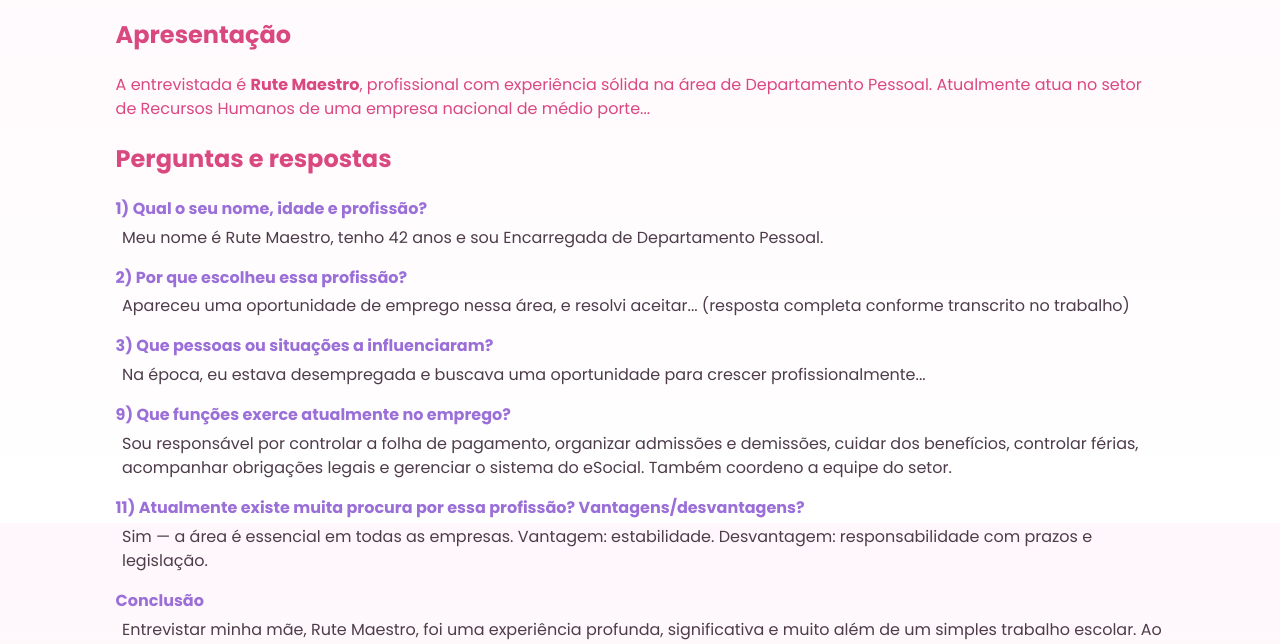
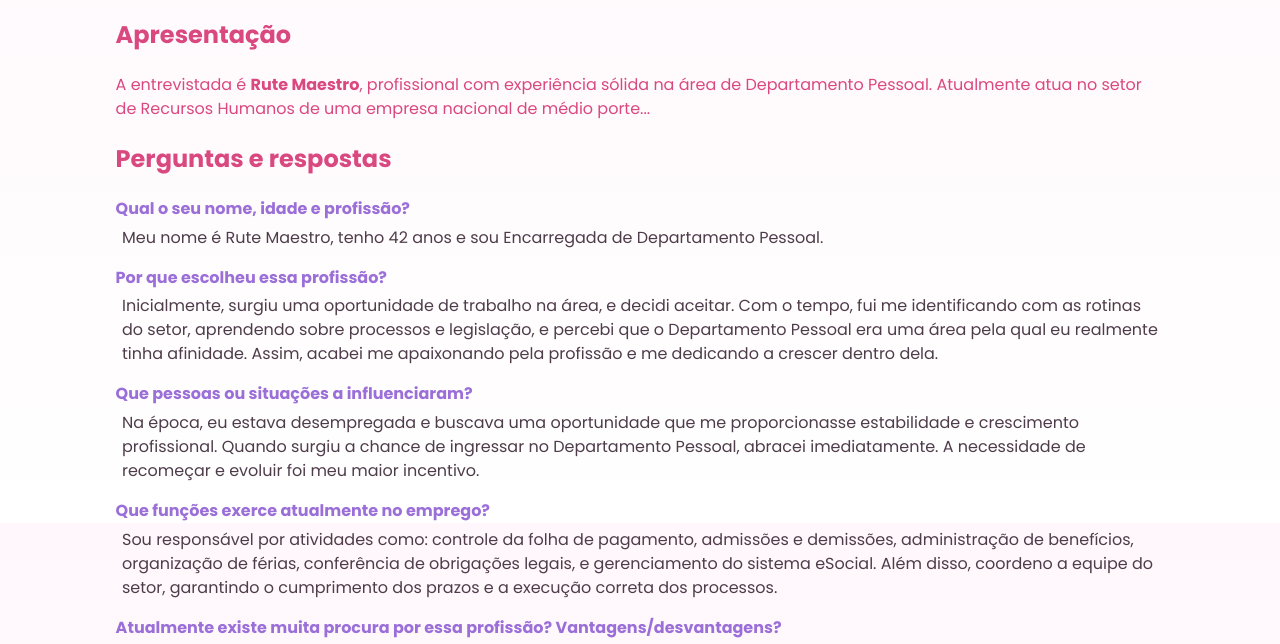
Before and after one commit to manumaestro/entrevista-projeto-site, a plain HTML site: page pages/contato.html in a window 1280 px wide. Shown: the part 277-921 px from the top of the page. Drawn offline with Linux system fonts and the light colour scheme.

Commit message:
finaliza o site

```diff
--- a/pages/contato.html
+++ b/pages/contato.html
@@ -36,24 +36,26 @@
     <article class="qa">
       <h2>Perguntas e respostas</h2>
       <dl>
-        <dt>1) Qual o seu nome, idade e profissão?</dt>
+        <dt>Qual o seu nome, idade e profissão?</dt>
         <dd>Meu nome é Rute Maestro, tenho 42 anos e sou Encarregada de Departamento Pessoal.</dd>
 
 
-        <dt>2) Por que escolheu essa profissão?</dt>
-        <dd>Apareceu uma oportunidade de emprego nessa área, e resolvi aceitar... (resposta completa conforme transcrito no trabalho)</dd>
+        <dt>Por que escolheu essa profissão?</dt>
+        <dd>Inicialmente, surgiu uma oportunidade de trabalho na área, e decidi aceitar. Com o tempo, fui me identificando com as rotinas do setor, aprendendo sobre processos e legislação, e percebi que o Departamento Pessoal era uma área pela qual eu realmente tinha afinidade. Assim, acabei me apaixonando pela profissão e me dedicando a crescer dentro dela.</dd>
 
 
-        <dt>3) Que pessoas ou situações a influenciaram?</dt>
-        <dd>Na época, eu estava desempregada e buscava uma oportunidade para crescer profissionalmente...</dd>
+        <dt>Que pessoas ou situações a influenciaram?</dt>
+        <dd>Na época, eu estava desempregada e buscava uma oportunidade que me proporcionasse estabilidade e crescimento profissional. Quando surgiu a chance de ingressar no Departamento Pessoal, abracei imediatamente. A necessidade de recomeçar e evoluir foi meu maior incentivo.</dd>
 
 
-        <dt>9) Que funções exerce atualmente no emprego?</dt>
-        <dd>Sou responsável por controlar a folha de pagamento, organizar admissões e demissões, cuidar dos benefícios, controlar férias, acompanhar obrigações legais e gerenciar o sistema do eSocial. Também coordeno a equipe do setor.</dd>
+        <dt>Que funções exerce atualmente no emprego?</dt>
+        <dd>Sou responsável por atividades como: controle da folha de pagamento, admissões e demissões, administração de benefícios, organização de férias, conferência de obrigações legais, e gerenciamento do sistema eSocial. Além disso, coordeno a equipe do setor, garantindo o cumprimento dos prazos e a execução correta dos processos.</dd>
 
 
-        <dt>11) Atualmente existe muita procura por essa profissão? Vantagens/desvantagens?</dt>
-        <dd>Sim — a área é essencial em todas as empresas. Vantagem: estabilidade. Desvantagem: responsabilidade com prazos e legislação.</dd>
+        <dt>Atualmente existe muita procura por essa profissão? Vantagens/desvantagens?</dt>
+        <dd>Sim. O Departamento Pessoal é indispensável em qualquer empresa com funcionários.
+Vantagem: estabilidade e demanda constante.
+Desvantagem: alta responsabilidade com prazos e legislação, exigindo atenção, organização e atualização permanente.</dd>
 
 
         <dt>Conclusão</dt>
```
